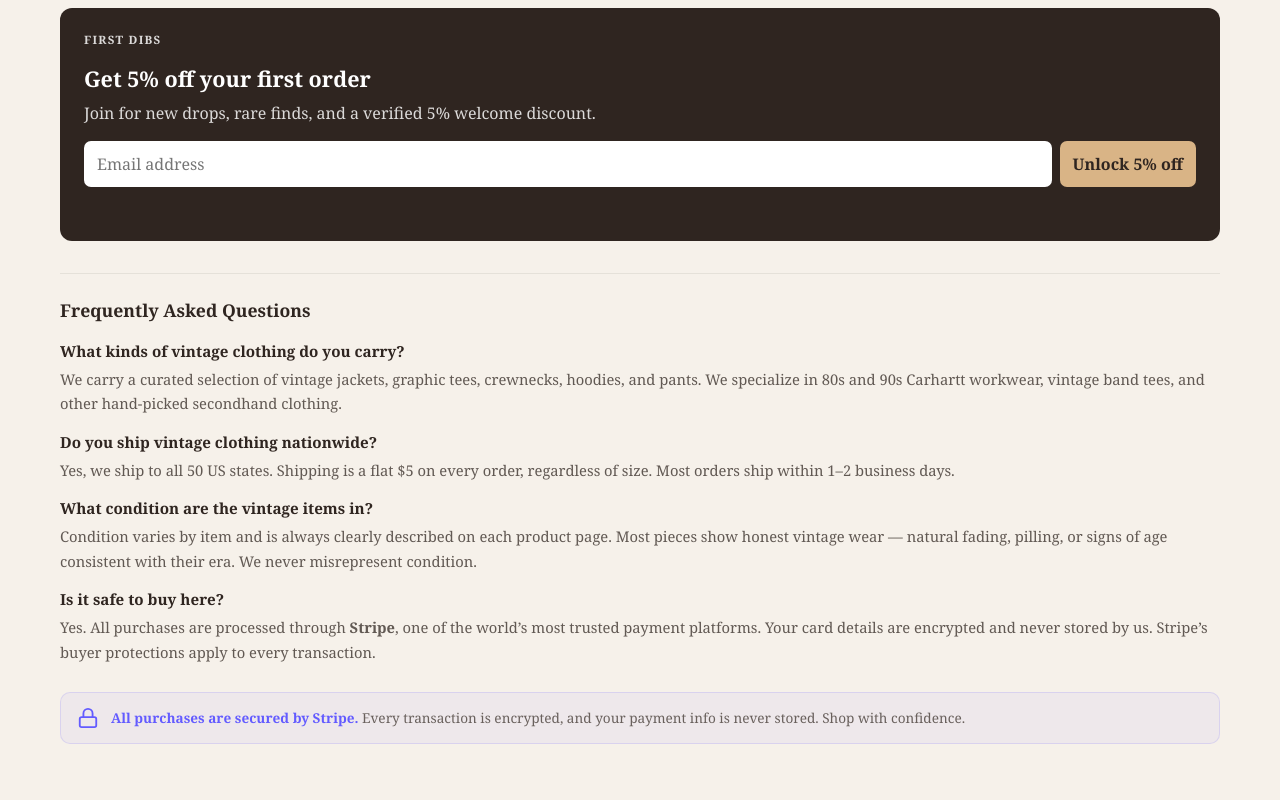
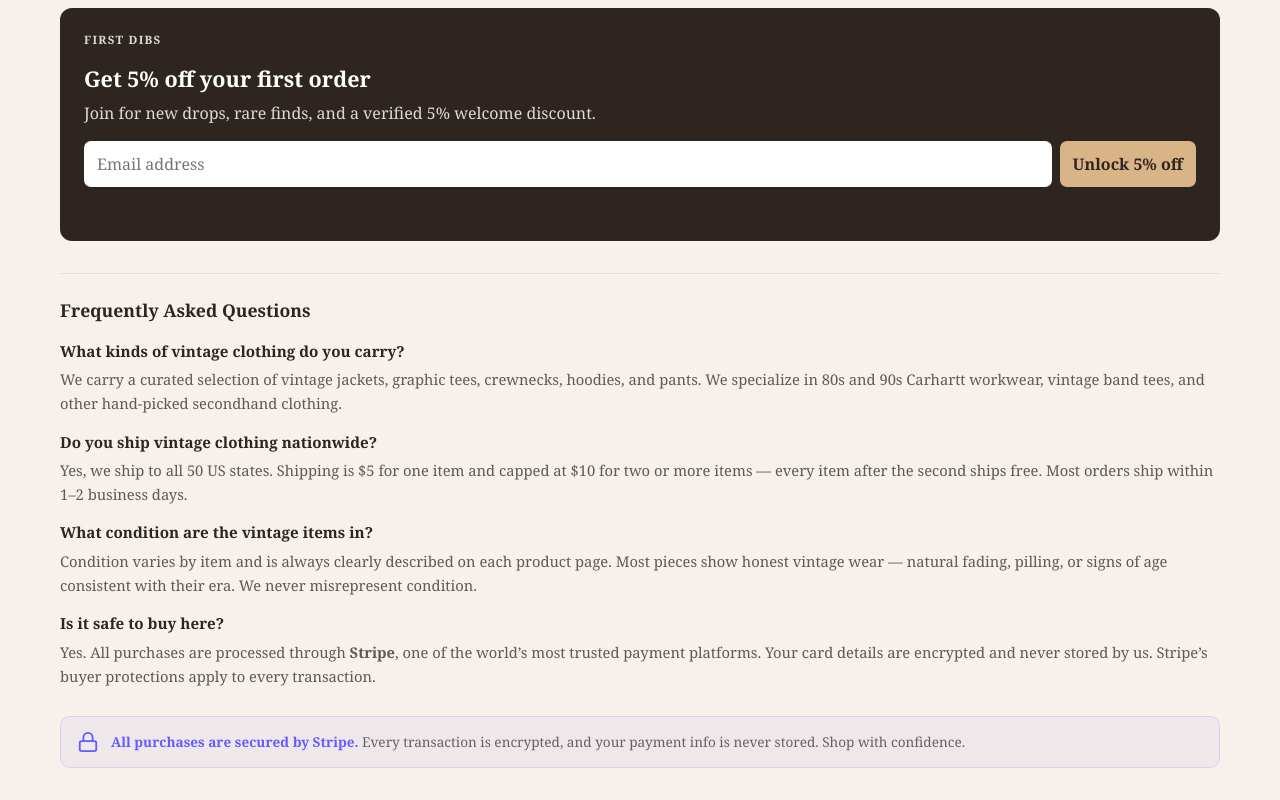
Before and after one commit to shaunjones05/vintage-closet-site, a website: page index.html in a window 1280 px wide. Shown: the part 2653-3453 px from the top of the page. Before the commit the page ends 3429 px from the top, so only its background shows below. Drawn offline with nearby package versions, Linux system fonts and the light colour scheme; no server answers; files whose address does not match are found by name.

Commit message:
Clarify capped shipping policy

```diff
--- a/index.html
+++ b/index.html
@@ -285,7 +285,7 @@
 
 					<div style="margin-bottom:16px">
 						<p style="font-weight:600;color:#2f2520;margin:0 0 5px;font-size:0.95rem">Do you ship vintage clothing nationwide?</p>
-						<p style="color:rgba(47,37,32,0.75);font-size:0.92rem;line-height:1.65;margin:0">Yes, we ship to all 50 US states. Shipping is a flat $5 on every order, regardless of size. Most orders ship within 1&ndash;2 business days.</p>
+						<p style="color:rgba(47,37,32,0.75);font-size:0.92rem;line-height:1.65;margin:0">Yes, we ship to all 50 US states. Shipping is $5 for one item and capped at $10 for two or more items &mdash; every item after the second ships free. Most orders ship within 1&ndash;2 business days.</p>
 					</div>
 
 					<div style="margin-bottom:0">
```
